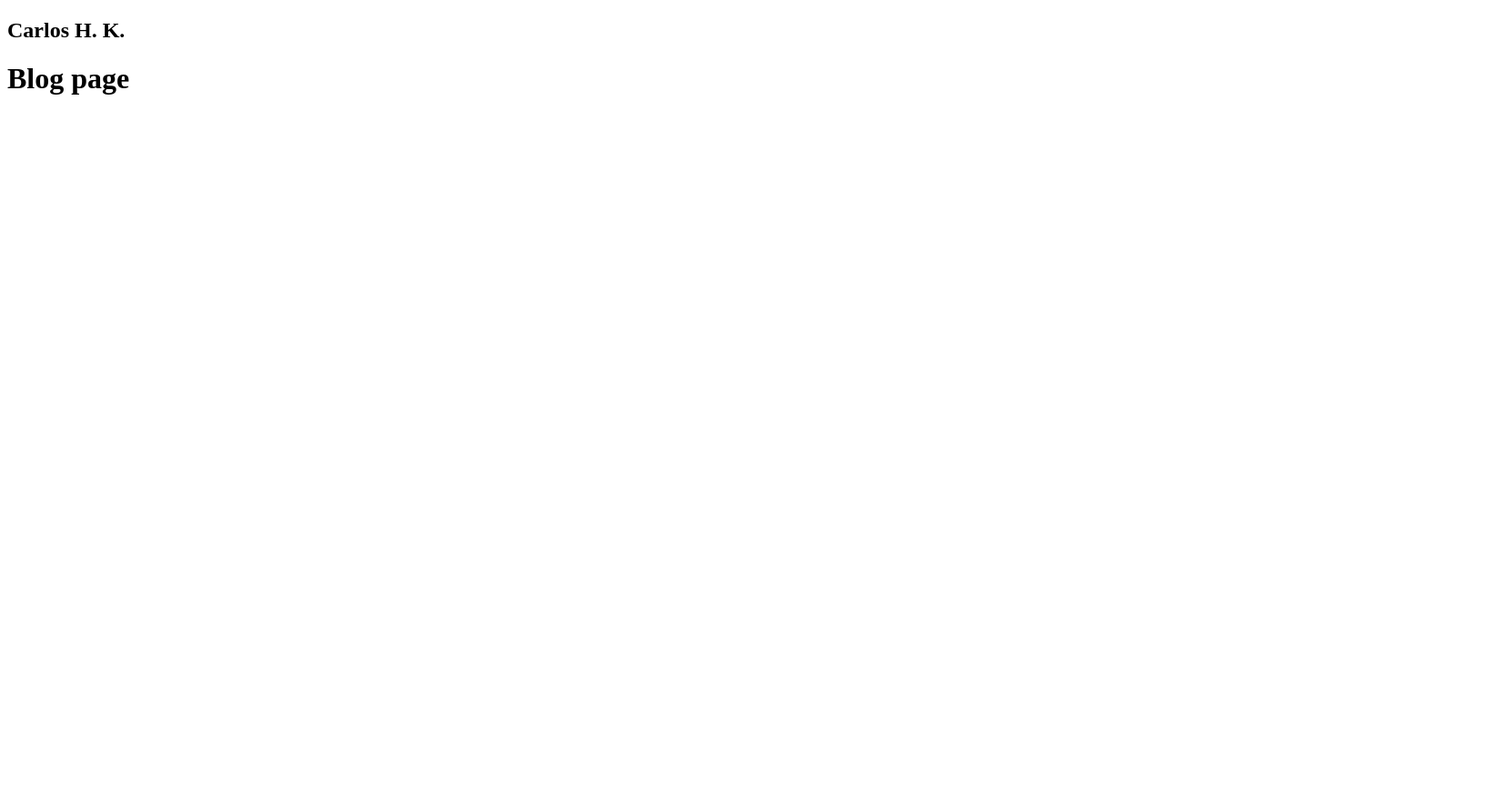
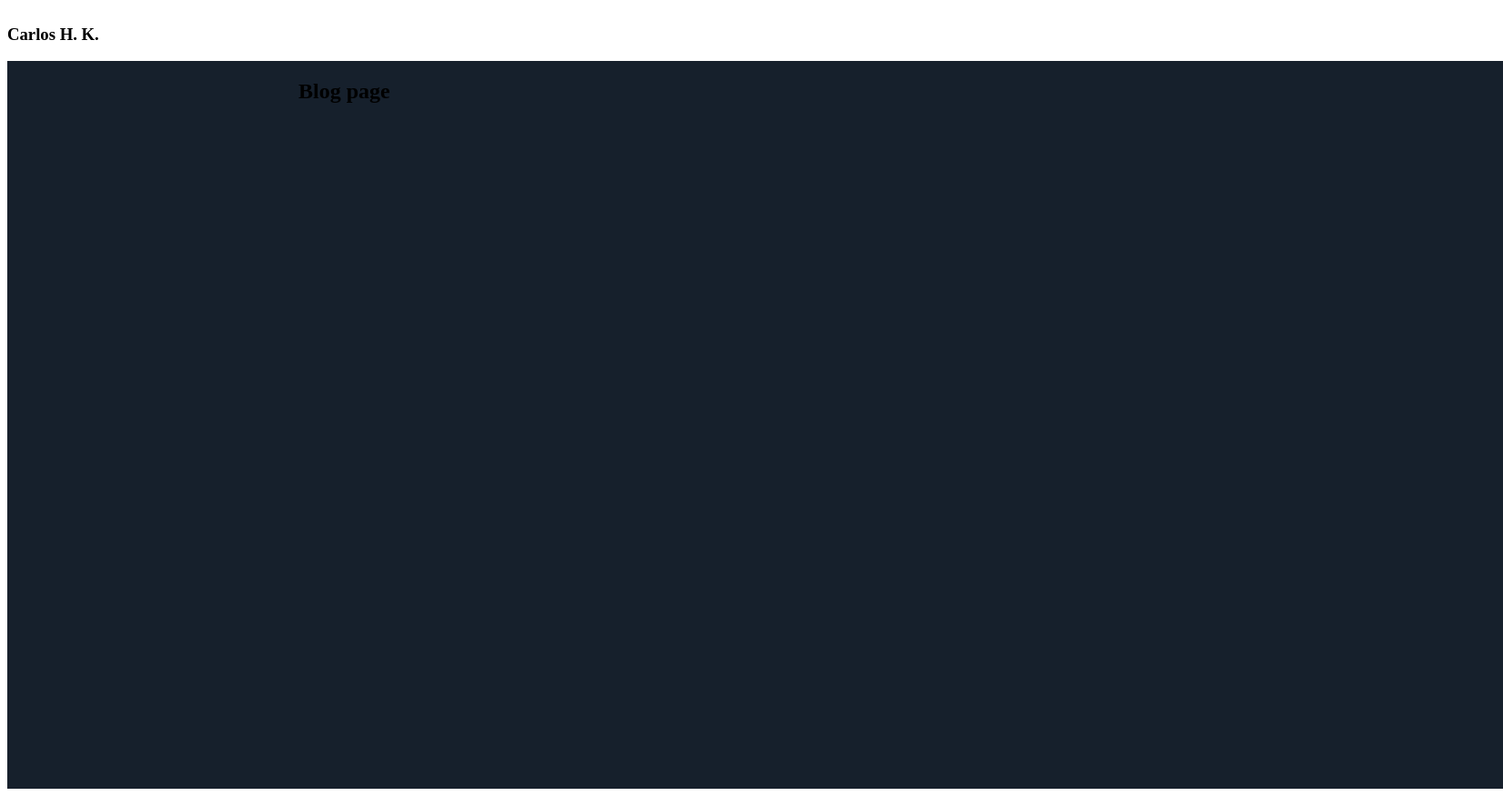
Before and after one commit to carloskotacho/my-website, a Gatsby site: page /blog in a window 1280 px wide. Shown: the whole page at 91% size, 1652 px wide, since content can reach past the window. Before the commit the page ends 800 px from the top, so only its background shows below. Built offline with nearby package versions, Linux system fonts and the light colour scheme; Gatsby itself is replaced by a stand-in of ours.

Commit message:
feat: add layout component

```diff
--- /dev/null
+++ b/src/components/Layout/index.js
@@ -0,0 +1,32 @@
+import React from 'react';
+import PropTypes from 'prop-types';
+import styled from 'styled-components';
+import Profile from '../Profile';
+
+const LayoutWrapper = styled.section`
+  display: grid;
+`;
+
+const LayoutMain = styled.main`
+  background: #16202c;
+  min-height: 100vh;
+  padding: 0 3.75rem 0 20rem;
+  width: 100%;
+`;
+
+const Layout = ({ children }) => {
+  return (
+    <LayoutWrapper>
+      <aside>
+        <Profile />
+      </aside>
+      <LayoutMain>{children}</LayoutMain>
+    </LayoutWrapper>
+  );
+};
+
+Layout.propTypes = {
+  children: PropTypes.node.isRequired,
+};
+
+export default Layout;
--- a/src/components/layout.js
+++ /dev/null
@@ -1,20 +0,0 @@
-import React from 'react';
-import PropTypes from 'prop-types';
-import Profile from './Profile';
-
-const Layout = ({ children }) => {
-  return (
-    <>
-      <aside>
-        <Profile />
-      </aside>
-      <main>{children}</main>
-    </>
-  );
-};
-
-Layout.propTypes = {
-  children: PropTypes.node.isRequired,
-};
-
-export default Layout;
--- a/src/pages/404.js
+++ b/src/pages/404.js
@@ -1,6 +1,6 @@
 import React from 'react';
 
-import Layout from '../components/layout';
+import Layout from '../components/Layout';
 import SEO from '../components/seo';
 
 const NotFoundPage = () => (
--- a/src/pages/blog.js
+++ b/src/pages/blog.js
@@ -1,6 +1,6 @@
 import React from 'react';
 
-import Layout from '../components/layout';
+import Layout from '../components/Layout';
 import SEO from '../components/seo';
 
 const BlogPage = () => (
--- a/src/pages/index.js
+++ b/src/pages/index.js
@@ -1,6 +1,6 @@
 import React from 'react';
 
-import Layout from '../components/layout';
+import Layout from '../components/Layout';
 import SEO from '../components/seo';
 
 const IndexPage = () => (
```
